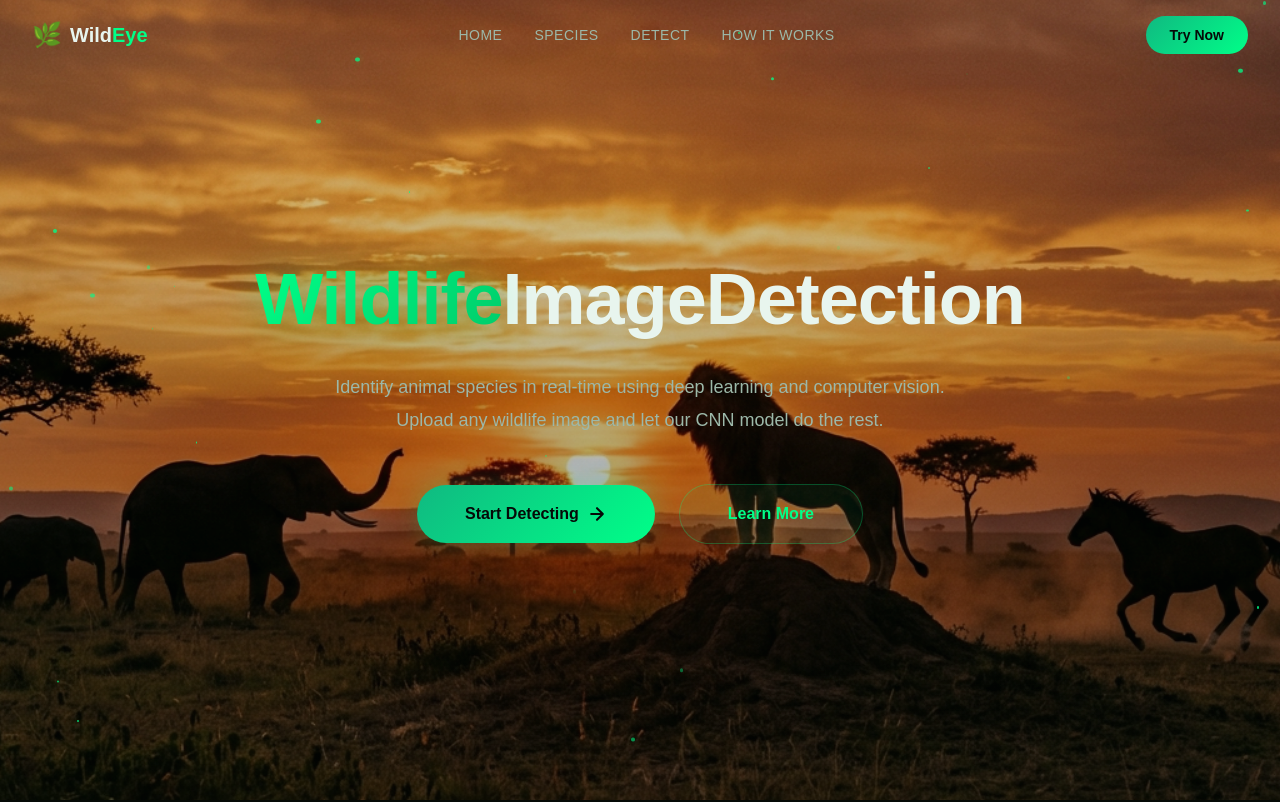
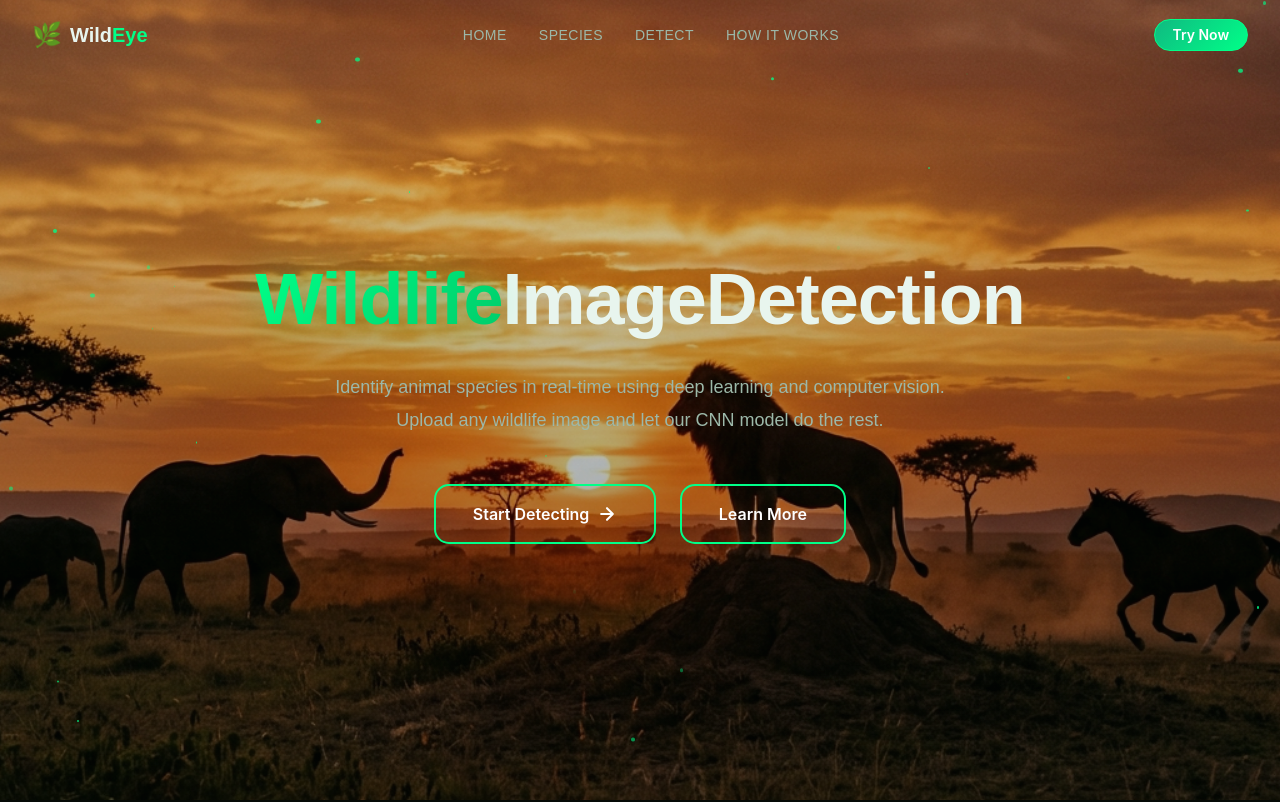
Before and after one commit to mihirv007/Wildlife_Image_detection, a React (Vite) app in the folder frontend/: page / in a window 1280 px wide. Shown: the top 802 px of the page. Built offline with nearby package versions, Linux system fonts and the light colour scheme; a web font is replaced by a local one.

Commit message:
Update site buttons with Uiverse.io e-coders style, green hover text, and reduced shadow blur

```diff
--- a/frontend/src/components/HeroSection.css
+++ b/frontend/src/components/HeroSection.css
@@ -128,27 +128,7 @@
 }
 
 .hero__cta {
-  display: inline-flex;
-  align-items: center;
-  gap: var(--space-sm);
-  padding: var(--space-md) var(--space-2xl);
-  border-radius: var(--radius-full);
-  font-weight: 600;
-  font-size: var(--text-base);
   text-decoration: none;
-  transition: var(--transition-base);
-}
-
-.hero__cta--primary {
-  background: linear-gradient(135deg, var(--color-accent-dim), var(--color-accent));
-  color: var(--color-bg-primary);
-  box-shadow: 0 0 25px rgba(0, 255, 136, 0.2);
-}
-
-.hero__cta--secondary {
-  border: 1.5px solid var(--color-border-hover);
-  color: var(--color-accent);
-  background: rgba(0, 255, 136, 0.05);
 }
 
 /* Stats Preview */
--- a/frontend/src/components/HeroSection.jsx
+++ b/frontend/src/components/HeroSection.jsx
@@ -104,10 +104,6 @@ export default function HeroSection() {
           <motion.a
             href="#upload"
             className="hero__cta hero__cta--primary"
-            whileHover={{
-              scale: 1.05,
-              boxShadow: '0 0 40px rgba(0,255,136,0.35)',
-            }}
             whileTap={{ scale: 0.95 }}
           >
             <span>Start Detecting</span>
@@ -119,10 +115,6 @@ export default function HeroSection() {
           <motion.a
             href="#how-it-works"
             className="hero__cta hero__cta--secondary"
-            whileHover={{
-              scale: 1.05,
-              borderColor: 'rgba(0,255,136,0.5)',
-            }}
             whileTap={{ scale: 0.95 }}
           >
             Learn More
--- a/frontend/src/components/UploadSection.css
+++ b/frontend/src/components/UploadSection.css
@@ -112,24 +112,12 @@
 }
 
 .upload__detect-btn {
-  display: inline-flex;
-  align-items: center;
-  gap: var(--space-sm);
-  padding: var(--space-md) var(--space-2xl);
-  background: linear-gradient(135deg, var(--color-accent-dim), var(--color-accent));
-  color: var(--color-bg-primary);
-  font-weight: 700;
-  font-size: var(--text-base);
-  border-radius: var(--radius-full);
-  border: none;
-  cursor: pointer;
-  transition: var(--transition-base);
-  box-shadow: 0 0 20px rgba(0, 255, 136, 0.2);
+  /* Styled by Uiverse button rules */
 }
 
 .upload__detect-btn:disabled {
-  opacity: 0.7;
-  cursor: not-allowed;
+  pointer-events: none;
+  opacity: 0.5;
 }
 
 .upload__loading {
@@ -141,27 +129,14 @@
 .upload__spinner {
   width: 20px;
   height: 20px;
-  border: 2.5px solid rgba(5, 10, 7, 0.3);
-  border-top-color: var(--color-bg-primary);
+  border: 2.5px solid rgba(255, 255, 255, 0.3);
+  border-top-color: #ffffff;
   border-radius: 50%;
   animation: spin 0.7s linear infinite;
 }
 
 .upload__reset-btn {
-  padding: var(--space-md) var(--space-xl);
-  border: 1.5px solid var(--color-border);
-  color: var(--color-text-secondary);
-  font-weight: 500;
-  font-size: var(--text-sm);
-  border-radius: var(--radius-full);
-  background: transparent;
-  cursor: pointer;
-  transition: var(--transition-base);
-}
-
-.upload__reset-btn:hover {
-  border-color: var(--color-border-hover);
-  color: var(--color-text-primary);
+  /* Styled by Uiverse button rules */
 }
 
 /* Error */
--- a/frontend/src/index.css
+++ b/frontend/src/index.css
@@ -253,6 +253,95 @@ ul, ol {
 
 /* --- Responsive --- */
 
+/* --- From Uiverse.io by e-coders (Applied to all buttons) --- */
+button:not(.navbar__hamburger),
+a.hero__cta,
+a.navbar__cta,
+.upload__detect-btn,
+.upload__reset-btn,
+.upload__button {
+ appearance: none;
+ background-color: transparent;
+ border: 0.125em solid #00ff88;
+ border-radius: 0.9375em;
+ box-sizing: border-box;
+ color: #ffffff;
+ cursor: pointer;
+ display: inline-flex;
+ align-items: center;
+ justify-content: center;
+ gap: 0.5rem;
+ font-family: Roobert,-apple-system,BlinkMacSystemFont,"Segoe UI",Helvetica,Arial,sans-serif,"Apple Color Emoji","Segoe UI Emoji","Segoe UI Symbol";
+ font-size: 16px;
+ font-weight: 600;
+ line-height: normal;
+ margin: 0;
+ min-height: 3.75em;
+ min-width: 0;
+ outline: none;
+ padding: 1em 2.3em;
+ text-align: center;
+ text-decoration: none;
+ transition: all 300ms cubic-bezier(.23, 1, 0.32, 1);
+ user-select: none;
+ -webkit-user-select: none;
+ touch-action: manipulation;
+ will-change: transform;
+}
+
+/* Preserve original compact size for the "Try Now" navbar button */
+a.navbar__cta {
+ min-height: auto !important;
+ padding: 0.45em 1.25em !important;
+ font-size: 14px !important;
+ border-radius: var(--radius-full, 9999px) !important;
+}
+
+/* Ensure Start Detecting and Learn More have identical border styling */
+.hero__cta--primary,
+.hero__cta--secondary {
+ border: 0.125em solid #00ff88 !important;
+}
+
+button:disabled,
+.upload__detect-btn:disabled {
+ pointer-events: none;
+ opacity: 0.5;
+}
+
+button:not(.navbar__hamburger):hover:not(:disabled),
+a.hero__cta:hover,
+a.navbar__cta:hover,
+.upload__detect-btn:not(:disabled):hover,
+.upload__reset-btn:hover,
+.upload__button:hover {
+ color: #00ff88 !important;
+ background-color: #1A1A1A !important;
+ border-color: #00ff88 !important;
+ box-shadow: rgba(0, 255, 136, 0.25) 0 4px 8px !important;
+ transform: translateY(-2px) !important;
+}
+
+button:not(.navbar__hamburger):hover:not(:disabled) *,
+a.hero__cta:hover *,
+a.navbar__cta:hover *,
+.upload__detect-btn:not(:disabled):hover *,
+.upload__reset-btn:hover *,
+.upload__button:hover * {
+ color: #00ff88 !important;
+ stroke: #00ff88 !important;
+}
+
+button:not(.navbar__hamburger):active:not(:disabled),
+a.hero__cta:active,
+a.navbar__cta:active,
+.upload__detect-btn:not(:disabled):active,
+.upload__reset-btn:active,
+.upload__button:active {
+ box-shadow: none !important;
+ transform: translateY(0) !important;
+}
+
 @media (max-width: 768px) {
   :root {
     --text-5xl: 2.5rem;
```
